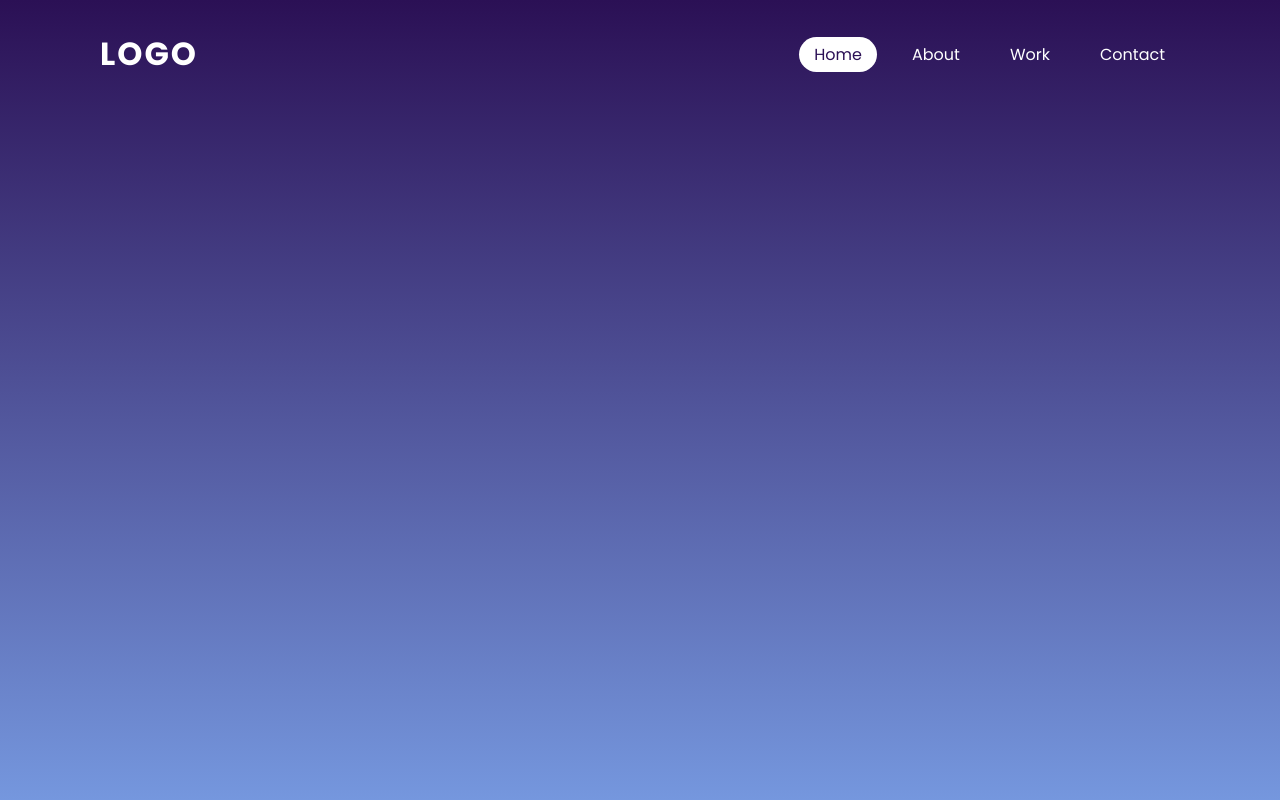
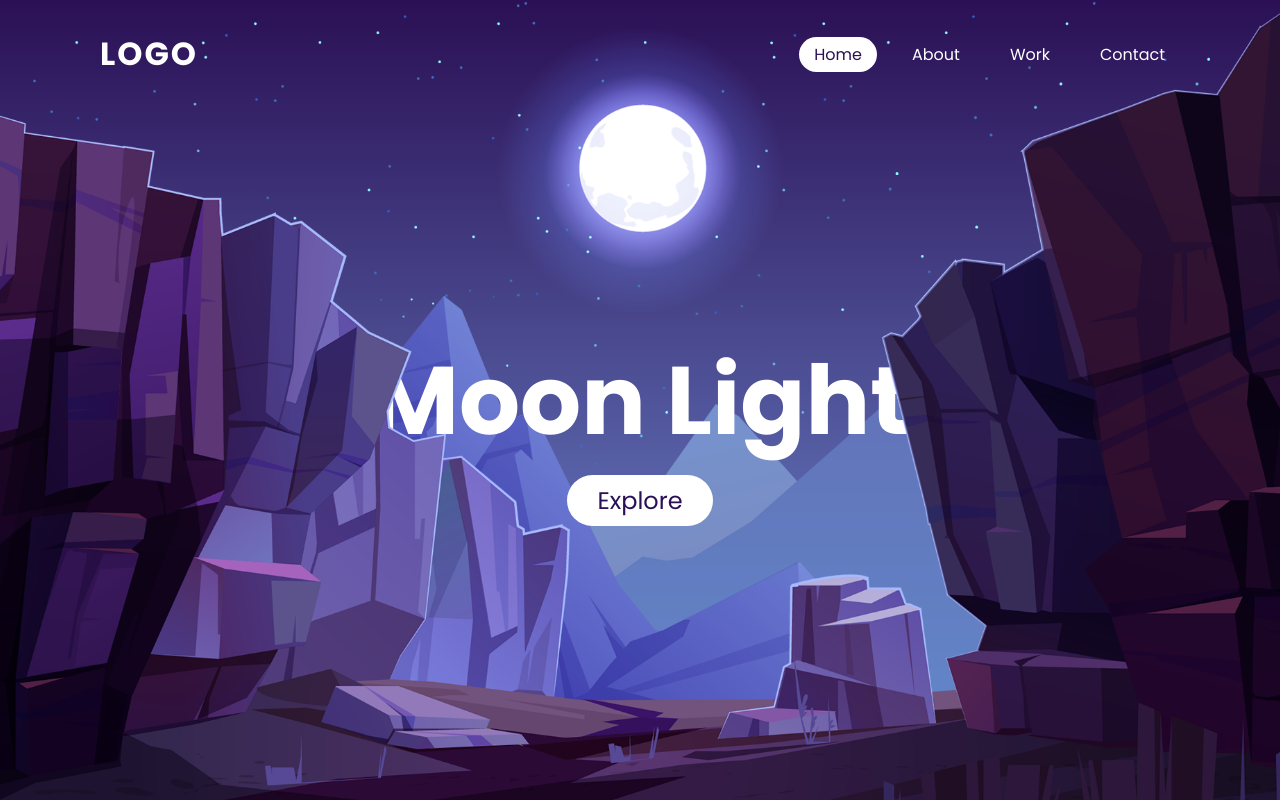
Before and after one commit to Helton1000/Moonlight, a plain HTML site: page index.html in a window 1280 px wide. Drawn offline with Linux system fonts and the light colour scheme.

Commit message:
Create section content and styles

```diff
--- a/index.html
+++ b/index.html
@@ -16,5 +16,13 @@
             <li><a href="">Contact</a></li>
         </ul>
     </header>
+    <section>
+        <img src="img/stars.png" id="stars">
+        <img src="img/moon.png" id="moon">
+        <img src="img/mountains_behind.png" id="mountains_behind">
+        <h2 id="text">Moon Light</h2>
+        <a href="#" class="btn">Explore</a>
+        <img src="img/mountains_front.png" id="mountains_front">
+    </section>
 </body>
 </html>
--- a/style/header.css
+++ b/style/header.css
@@ -7,7 +7,7 @@ header{
     display: flex;
     justify-content: space-between;
     align-items: center;
-    z-index: 3;
+    z-index: 10;
 }
 
 header .logo{
--- a/style/style.css
+++ b/style/style.css
@@ -6,3 +6,50 @@ body{
     min-height: 100vh;
     background: linear-gradient(#2b1055, #7597de);
 }
+
+section{
+    position: relative;
+    width: 100%;
+    height: 100vh;
+    padding: 100px;
+    display: flex;
+    justify-content: center;
+    align-items: center;
+}
+
+section img{
+    position: absolute;
+    top: 0;
+    left: 0;
+    width: 100%;
+    height: 100%;
+    object-fit: cover;
+    pointer-events: none;
+}
+
+#moon{
+    mix-blend-mode: screen;
+}
+
+#mountains_front{
+    z-index: 4;
+}
+
+#text{
+    position: absolute;
+    color: #fff;
+    white-space: nowrap;
+    font-size: 7.5vw;
+    z-index: 3;
+}
+
+.btn{
+    display: inline-block;
+    padding: 8px 30px;
+    border-radius: 40px;
+    background: #fff;
+    color: #2b1055;
+    font-size: 1.5rem;
+    z-index: 3;
+    transform: translateY(100px);
+}
```
